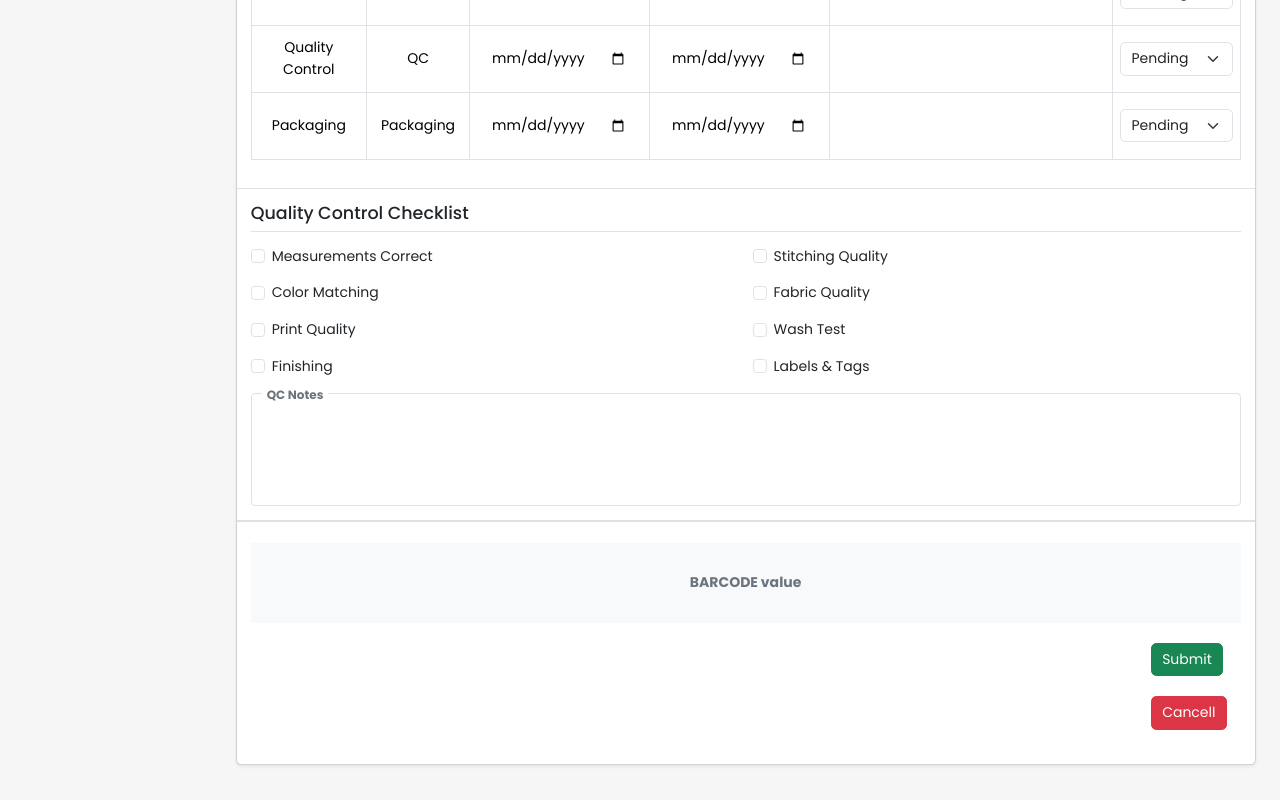
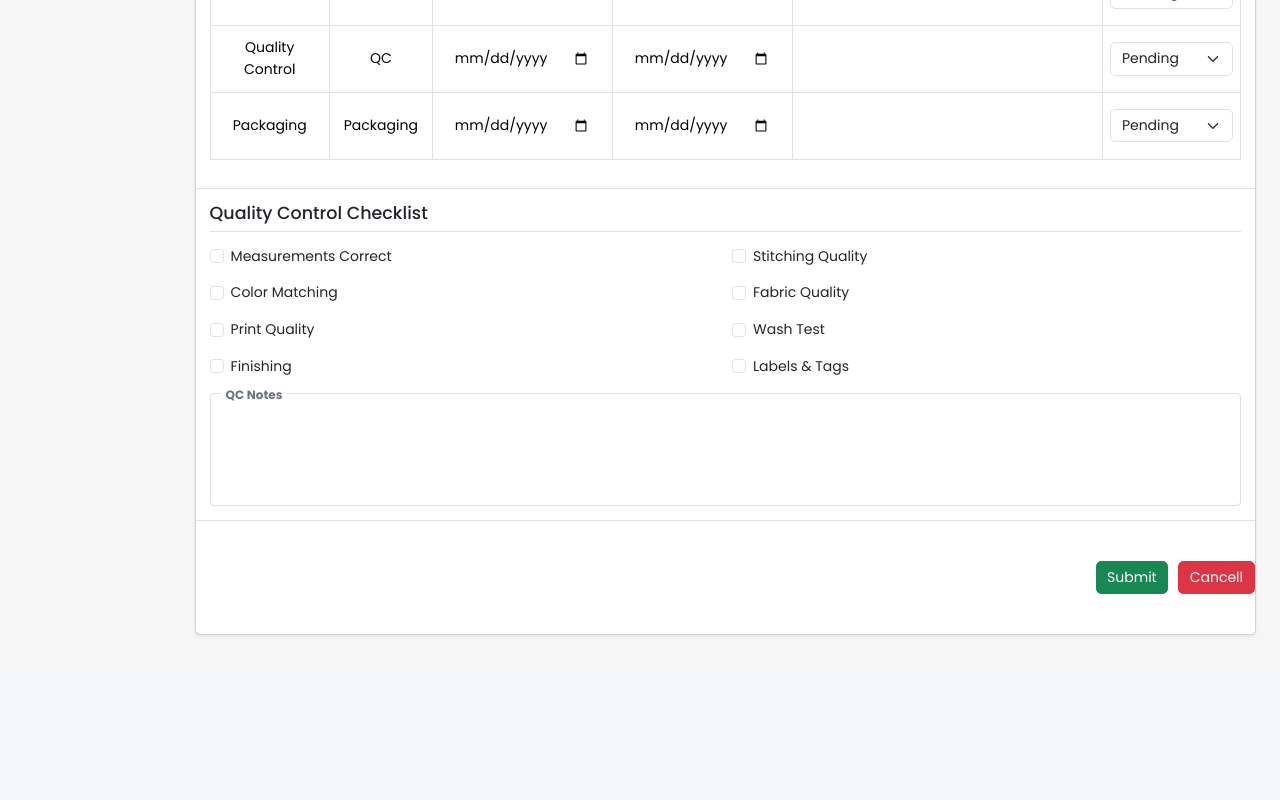
Before and after one commit to Randeepa123/Garment-management-system, a React (Create React App) app in the folder InvoiceApp-master/InvoiceApp-master/frontend/: page /addOrder in a window 1280 px wide. Shown: the part 2381-3181 px from the top of the page. After the commit the page ends 3051 px from the top, so only its background shows below. Built offline with nearby package versions, Linux system fonts and the light colour scheme.

Commit message:
Implemented the Overallprogress

```diff
--- a/InvoiceApp-master/InvoiceApp-master/frontend/src/componants/Order Management/Jobcard/JobCard.js
+++ b/InvoiceApp-master/InvoiceApp-master/frontend/src/componants/Order Management/Jobcard/JobCard.js
@@ -893,16 +893,8 @@ function JobCard({
                     </div>
                 </div>
             </div>
-
-            <div class="card-body border-top text-center pt-4">
-                <div class="barcode-img">
-                    BARCODE value
-                </div>
-
-
-
+            <div style= {{display: "flex", gap: "10px", marginTop: "20px", marginBottom: "20px" }}>
                 <button type="button" class="btn btn-success" style={ {display: "flex", gap: "10px", marginLeft: "900px", marginTop: "20px", marginBottom: "20px" }}
-
                 onClick={()=> {
                     if (validateForm()) {
                         console.log(orderdate1)
@@ -1015,11 +1007,10 @@ function JobCard({
 
 
                 >Submit</button>
-                <button type="button" class="btn btn-danger" style={ {display: "flex", gap: "10px", marginLeft: "900px", marginTop: "20px", marginBottom: "20px" }}
+                <button type="button" class="btn btn-danger"style={ {display: "flex", gap: "10px", marginTop: "20px", marginBottom: "20px" }}
                 onClick={() => cancell()}
 
                 >Cancell</button>
-
             </div>
         </div>
         </div>
--- a/InvoiceApp-master/InvoiceApp-master/frontend/src/componants/Order Management/Jobcard/UpdateJobCard.js
+++ b/InvoiceApp-master/InvoiceApp-master/frontend/src/componants/Order Management/Jobcard/UpdateJobCard.js
@@ -10,6 +10,7 @@ import { useNavigate } from 'react-router-dom';
 
 function UpdateJobCard({
     updateorder,
+    updated,
     Id,
     orderdate,
     deliverydate,
@@ -139,17 +140,40 @@ function UpdateJobCard({
         const [qcLabelsAndTags1, setQcLabelsAndTags] = useState('');
         const [qcNotes1, setQcNotes] = useState('');
 
+
+       const orderdatenew=orderdate.slice(0,10);
+       const deliverydatenew=deliverydate.slice(0,10);
+       const patternMakingStartDatenew=patternMakingStartDate.slice(0,10);
+       const patternMakingEndDatenew=patternMakingEndDate.slice(0,10);
+       const cuttingStartDatenew=cuttingStartDate.slice(0,10);
+       const cuttingEndDatenew=cuttingEndDate.slice(0,10);
+       const printingStartDatenew=printingStartDate.slice(0,10);
+       const printingEndDatenew=printingEndDate.slice(0,10);
+       const sewingStartDatenew=sewingStartDate.slice(0,10);
+       const sewingEndDatenew=sewingEndDate.slice(0,10);
+       const finishingStartDatenew=finishingStartDate.slice(0,10);
+       const finishingEndDatenew=finishingEndDate.slice(0,10);
+       const qualityControlStartDatenew=qualityControlStartDate.slice(0,10);
+       const qualityControlEndDatenew=qualityControlEndDate.slice(0,10);
+       const packagingStartDatenew=packagingStartDate.slice(0,10);
+       const packagingEndDatenew=packagingEndDate.slice(0,10);
+
+
+
+
+
+
         useEffect(() => {
             // Set order details
-            if (orderdate !== undefined) setOrderdate(orderdate);
-            if (deliverydate !== undefined) setDeliverydate(deliverydate);
+            if (orderdate !== undefined) setOrderdate(orderdatenew);
+            if (deliverydate !== undefined) setDeliverydate(deliverydatenew);
             if (customer !== undefined) setCustomer(customer);
             if (priority !== undefined) setPriority(priority);
             if (styleNumber !== undefined) setStyleNumber(styleNumber);
             if (totalQuantity !== undefined) setTotalQuantity(totalQuantity);
             if (description !== undefined) setDescription(description);
 
-            // Set fabric and sizing details
+            // Set fabric and sizing detail
             if (fabricDetails !== undefined) setFabricDetails(fabricDetails);
             if (color !== undefined) setColor(color);
             if (wait !== undefined) setwait(wait);
@@ -169,44 +193,44 @@ function UpdateJobCard({
             if (backDesignNotes !== undefined) setBackDesignNotes(backDesignNotes);
 
             // Set pattern making details
-            if (patternMakingStartDate !== undefined) setPatternMakingStartDate(patternMakingStartDate);
-            if (patternMakingEndDate !== undefined) setPatternMakingEndDate(patternMakingEndDate);
+            if (patternMakingStartDate !== undefined) setPatternMakingStartDate(patternMakingStartDatenew);
+            if (patternMakingEndDate !== undefined) setPatternMakingEndDate(patternMakingEndDatenew);
             if (patternMakingSupervisor !== undefined) setPatternMakingSupervisor(patternMakingSupervisor);
             if (patternMakingStatus !== undefined) setPatternMakingStatus(patternMakingStatus);
 
             // Set cutting details
-            if (cuttingStartDate !== undefined) setCuttingStartDate(cuttingStartDate);
-            if (cuttingEndDate !== undefined) setCuttingEndDate(cuttingEndDate);
+            if (cuttingStartDate !== undefined) setCuttingStartDate(cuttingStartDatenew);
+            if (cuttingEndDate !== undefined) setCuttingEndDate(cuttingEndDatenew);
             if (cuttingSupervisor !== undefined) setCuttingSupervisor(cuttingSupervisor);
             if (cuttingStatus !== undefined) setCuttingStatus(cuttingStatus);
 
             // Set printing details
-            if (printingStartDate !== undefined) setPrintingStartDate(printingStartDate);
-            if (printingEndDate !== undefined) setPrintingEndDate(printingEndDate);
+            if (printingStartDate !== undefined) setPrintingStartDate(printingStartDatenew);
+            if (printingEndDate !== undefined) setPrintingEndDate(printingEndDatenew);
             if (printingSupervisor !== undefined) setPrintingSupervisor(printingSupervisor);
             if (printingStatus !== undefined) setPrintingStatus(printingStatus);
 
             // Set sewing details
-            if (sewingStartDate !== undefined) setSewingStartDate(sewingStartDate);
-            if (sewingEndDate !== undefined) setSewingEndDate(sewingEndDate);
+            if (sewingStartDate !== undefined) setSewingStartDate(sewingStartDatenew);
+            if (sewingEndDate !== undefined) setSewingEndDate(sewingEndDatenew);
             if (sewingSupervisor !== undefined) setSewingSupervisor(sewingSupervisor);
             if (sewingStatus !== undefined) setSewingStatus(sewingStatus);
 
             // Set finishing details
-            if (finishingStartDate !== undefined) setFinishingStartDate(finishingStartDate);
-            if (finishingEndDate !== undefined) setFinishingEndDate(finishingEndDate);
+            if (finishingStartDate !== undefined) setFinishingStartDate(finishingStartDatenew);
+            if (finishingEndDate !== undefined) setFinishingEndDate(finishingEndDatenew);
             if (finishingSupervisor !== undefined) setFinishingSupervisor(finishingSupervisor);
             if (finishingStatus !== undefined) setFinishingStatus(finishingStatus);
 
             // Set quality control details
-            if (qualityControlStartDate !== undefined) setQualityControlStartDate(qualityControlStartDate);
-            if (qualityControlEndDate !== undefined) setQualityControlEndDate(qualityControlEndDate);
+            if (qualityControlStartDate !== undefined) setQualityControlStartDate(qualityControlStartDatenew);
+            if (qualityControlEndDate !== undefined) setQualityControlEndDate(qualityControlEndDatenew);
             if (qualityControlSupervisor !== undefined) setQualityControlSupervisor(qualityControlSupervisor);
             if (qualityControlStatus !== undefined) setQualityControlStatus(qualityControlStatus);
 
             // Set packaging details
-            if (packagingStartDate !== undefined) setPackagingStartDate(packagingStartDate);
-            if (packagingEndDate !== undefined) setPackagingEndDate(packagingEndDate);
+            if (packagingStartDate !== undefined) setPackagingStartDate(packagingStartDatenew);
+            if (packagingEndDate !== undefined) setPackagingEndDate(packagingEndDatenew);
             if (packagingSupervisor !== undefined) setPackagingSupervisor(packagingSupervisor);
             if (packagingStatus !== undefined) setPackagingStatus(packagingStatus);
 
@@ -349,6 +373,61 @@ function UpdateJobCard({
         );
         settotal1(caltotal)
     }, [sizeDistributionS1, sizeDistributionM1, sizeDistributionL1, sizeDistributionXL1, sizeDistribution2XL1, sizeDistribution3XL1])
+
+    const patternMakingDisabled=patternMakingStatus1!=="Completed"
+    const cuttingStartDisabled=cuttingStatus1!=="Completed"
+    const printingStartDisabled=printingStatus1!=="Completed"
+    const sewingStartDisabled=sewingStatus1!=="Completed"
+    const finishingStartDisabled=finishingStatus1!=="Completed"
+    const qualityControlStartDisabled=qualityControlStatus1!=="Completed"
+    const packagingStartDisabled=packagingStatus1=="Completed"
+
+    const getOverallStatus = () => {
+        const statuses = [
+            patternMakingStatus1,
+            cuttingStatus1,
+            printingStatus1,
+            sewingStatus1,
+            finishingStatus1,
+            qualityControlStatus1,
+            packagingStatus1
+        ];
+
+        if (statuses.every(status => status === "Completed")) return "Completed";
+        if (statuses.some(status => status === "In Progress")) return "In Progress";
+        if (statuses.some(status => status === "Delayed")) return "Delayed";
+        return "Pending"; // default if none started
+
+
+    };
+
+    const getPercentage=()=>{
+        const status = [
+            patternMakingStatus1,
+            cuttingStatus1,
+            printingStatus1,
+            sewingStatus1,
+            finishingStatus1,
+            qualityControlStatus1,
+            packagingStatus1
+        ];
+
+        const processes = [
+            patternMakingStatus1,
+            cuttingStatus1,
+            printingStatus1,
+            sewingStatus1,
+            finishingStatus1,
+            qualityControlStatus1,
+            packagingStatus1
+          ];
+
+        const completedCount = processes.filter(status => status === "Completed").length;
+        const totalCount = processes.length;
+        const progressPercentage = (completedCount / totalCount) * 100;
+
+        return progressPercentage;
+    }
 
   return (
     <>
@@ -742,30 +821,37 @@ function UpdateJobCard({
                                     onChange={(e)=>{
                                         setPatternMakingStartDate(e.target.value)
                                 }}
+
                                 /></td>
                                 <td><input type="date"class="value"
                                     value={patternMakingEndDate1}
                                     onChange={(e)=>{
                                         setPatternMakingEndDate(e.target.value)
                                 }}
+
+
                                 /></td>
                                 <td><input type="text"class="value"
                                     value={patternMakingSupervisor1}
                                     onChange={(e)=>{
                                         setPatternMakingSupervisor(e.target.value)
                                 }}
+
                                 /></td>
                                 <td><select
                                     className="form-select"
-                                    value={patternMakingStatus1} // Ensure this is correctly set in state
+                                    value={patternMakingStatus1}
                                     onChange={(e) => setPatternMakingStatus(e.target.value)}
+
                                 >
                                     <option value="Pending">Pending</option>
                                     <option value="In Progress">In Progress</option>
                                     <option value="Completed">Completed</option>
                                     <option value="Delayed">Delayed</option>
                                 </select></td>
+
                             </tr>
+
                             <tr>
                                 <td>Cutting</td>
                                 <td>Cutting</td>
@@ -774,23 +860,27 @@ function UpdateJobCard({
                                     onChange={(e)=>{
                                         setCuttingStartDate(e.target.value)
                                 }}
+                                disabled={patternMakingDisabled}
                                 /></td>
                                 <td><input type="date"class="value"
                                     value={cuttingEndDate1}
                                     onChange={(e)=>{
                                         setCuttingEndDate(e.target.value)
                                 }}
+                                disabled={patternMakingDisabled}
                                 /></td>
                                 <td><input type="text"class="value"
                                     value={cuttingSupervisor1}
                                     onChange={(e)=>{
                                         setCuttingSupervisor(e.target.value)
                                 }}
+                                disabled={patternMakingDisabled}
                                 /></td>
                                 <td><select
                                     className="form-select"
                                     value={cuttingStatus1}
                                     onChange={(e) => setCuttingStatus(e.target.value)}
+                                    disabled={patternMakingDisabled}
                                 >
                                     <option value="Pending">Pending</option>
                                     <option value="In Progress">In Progress</option>
@@ -806,23 +896,27 @@ function UpdateJobCard({
                                     onChange={(e)=>{
                                         setPrintingStartDate(e.target.value)
                                 }}
+                                disabled={cuttingStartDisabled}
                                 /></td>
                                 <td><input type="date"class="value"
                                     value={printingEndDate1}
                                     onChange={(e)=>{
                                         setPrintingEndDate(e.target.value)
                                 }}
+                                disabled={cuttingStartDisabled}
                                 /></td>
                                 <td><input type="text"class="value"
                                     value={printingSupervisor1}
                                     onChange={(e)=>{
                                         setPrintingSupervisor(e.target.value)
                                 }}
+                                disabled={cuttingStartDisabled}
                                 /></td>
                                 <td><select
                                     className="form-select"
                                     value={printingStatus1} // Ensure this is correctly set in state
                                     onChange={(e) => setPrintingStatus(e.target.value)}
+                                    disabled={cuttingStartDisabled}
                                 >
                                     <option value="Pending">Pending</option>
                                     <option value="In Progress">In Progress</option>
@@ -838,23 +932,27 @@ function UpdateJobCard({
                                     onChange={(e)=>{
                                         setSewingStartDate(e.target.value)
                                 }}
+                                disabled={printingStartDisabled}
                                 /></td>
                                 <td><input type="date"class="value"
                                     value={sewingEndDate1}
                                     onChange={(e)=>{
                                         setPrintingEndDate(e.target.value)
                                 }}
+                                disabled={printingStartDisabled}
                                 /></td>
                                 <td><input type="text"class="value"
                                     value={sewingSupervisor1}
                                     onChange={(e)=>{
                                         setSewingSupervisor(e.target.value)
                                 }}
+                                disabled={printingStartDisabled}
                                 /></td>
                                 <td><select
                                     className="form-select"
                                     value={sewingStatus1} // Ensure this is correctly set in state
                                     onChange={(e) => setSewingStatus(e.target.value)}
+                                    disabled={printingStartDisabled}
                                 >
                                     <option value="Pending">Pending</option>
                                     <option value="In Progress">In Progress</option>
@@ -870,23 +968,27 @@ function UpdateJobCard({
                                     onChange={(e)=>{
                                         setFinishingStartDate(e.target.value)
                                 }}
+                                disabled={sewingStartDisabled}
                                 /></td>
                                 <td><input type="date"class="value"
                                     value={finishingEndDate1}
                                     onChange={(e)=>{
                                         setFinishingEndDate(e.target.value)
                                 }}
+                                disabled={sewingStartDisabled}
                                 /></td>
                                 <td><input type="text"class="value"
                                     value={finishingSupervisor1}
                                     onChange={(e)=>{
                                         setFinishingSupervisor(e.target.value)
                                 }}
+                                disabled={sewingStartDisabled}
                                 /></td>
                                 <td><select
                                     className="form-select"
                                     value={finishingStatus1} // Ensure this is correctly set in state
                                     onChange={(e) => setFinishingStatus(e.target.value)}
+                                    disabled={sewingStartDisabled}
                                 >
                                     <option value="Pending">Pending</option>
                                     <option value="In Progress">In Progress</option>
@@ -902,23 +1004,27 @@ function UpdateJobCard({
                                     onChange={(e)=>{
                                         setQualityControlStartDate(e.target.value)
                                 }}
+                                disabled={finishingStartDisabled}
                                 /></td>
                                 <td><input type="date"class="value"
                                     value={qualityControlEndDate1}
                                     onChange={(e)=>{
                                         setQualityControlEndDate(e.target.value)
                                 }}
+                                disabled={finishingStartDisabled}
                                 /></td>
                                 <td><input type="text"class="value"
                                     value={qualityControlSupervisor1}
                                     onChange={(e)=>{
                                         setQualityControlSupervisor(e.target.value)
                                 }}
+                                disabled={finishingStartDisabled}
                                 /></td>
                                 <td><select
                                     className="form-select"
                                     value={qualityControlStatus1} // Ensure this is correctly set in state
                                     onChange={(e) => setQualityControlStatus(e.target.value)}
+                                    disabled={finishingStartDisabled}
                                 >
                                     <option value="Pending">Pending</option>
                                     <option value="In Progress">In Progress</option>
@@ -934,29 +1040,39 @@ function UpdateJobCard({
                                     onChange={(e)=>{
                                         setPackagingStartDate(e.target.value)
                                 }}
+                                disabled={qualityControlStartDisabled}
                                 /></td>
                                 <td><input type="date"class="value"
                                     value={packagingEndDate1}
                                     onChange={(e)=>{
                                         setPackagingEndDate(e.target.value)
                                 }}
+                                disabled={qualityControlStartDisabled}
                                 /></td>
                                 <td><input type="text"class="value"
                                     value={packagingSupervisor1}
                                     onChange={(e)=>{
                                         setPackagingSupervisor(e.target.value)
                                 }}
+                                disabled={qualityControlStartDisabled}
                                 /></td>
                                 <td><select
                                     className="form-select"
                                     value={packagingStatus1} // Ensure this is correctly set in state
                                     onChange={(e) => setPackagingStatus(e.target.value)}
+                                    disabled={qualityControlStartDisabled}
                                 >
                                     <option value="Pending">Pending</option>
                                     <option value="In Progress">In Progress</option>
                                     <option value="Completed">Completed</option>
                                     <option value="Delayed">Delayed</option>
                                 </select></td>
+                            </tr>
+                            <tr>
+                                <td colSpan="6" className="text-center">
+                                    <strong>Overall Status: {getOverallStatus()}</strong>
+                                    <p>Progress: {getPercentage().toFixed(2)}%</p>
+                                </td>
                             </tr>
                         </tbody>
                     </table>
@@ -1052,17 +1168,8 @@ function UpdateJobCard({
                     </div>
                 </div>
             </div>
+            <div style={ {display: "flex", gap: "10px", marginLeft: "900px", marginTop: "20px", marginBottom: "20px" }}>
 
-            <div class="card-body border-top text-center pt-4">
-                <div class="barcode-img">
-                    BARCODE value
-                </div>
-            </div>
-            <div style={ {display: "flex", gap: "10px", marginLeft: "900px", marginTop: "20px", marginBottom: "20px" }}>
-            <button type="button" class="btn btn-danger"
-                onClick={() => cancell()}
-
-            >Cancell</button>
             <button type="button" class="btn btn-success"
                 onClick={()=>{
                     if (validateForm()) {
@@ -1151,7 +1258,8 @@ function UpdateJobCard({
                         total: total1
                         };
 
-                    const stat=updateorder(data);
+                    updateorder(data);
+                    const stat=updated;
                     if (stat) {
                         Swal.fire({
                             icon: "success",
@@ -1170,6 +1278,10 @@ function UpdateJobCard({
 
 
                 }}}>Update</button>
+                <button type="button" class="btn btn-danger"
+                onClick={() => cancell()}
+
+            >Cancell</button>
 
 
             </div>
--- a/InvoiceApp-master/InvoiceApp-master/frontend/src/pages/Order_Management/Order_Mainpage.js
+++ b/InvoiceApp-master/InvoiceApp-master/frontend/src/pages/Order_Management/Order_Mainpage.js
@@ -41,7 +41,9 @@ function Order_Mainpage() {
             rows={orders}
             getOrders={getOrders}
           />
-          <OrderProgress className='OrderProgress'/>
+          <OrderProgress className='OrderProgress'
+          rows={orders}
+          getOrders={getOrders}/>
         </Container>
 
     </>
```
Also changed, not shown: InvoiceApp-master/InvoiceApp-master/frontend/src/componants/Order Management/OrderProgress/OrderProgress.js (+7 -17 lines), InvoiceApp-master/InvoiceApp-master/frontend/src/pages/Order_Management/UpdateOrder.js (+4 -3 lines).
